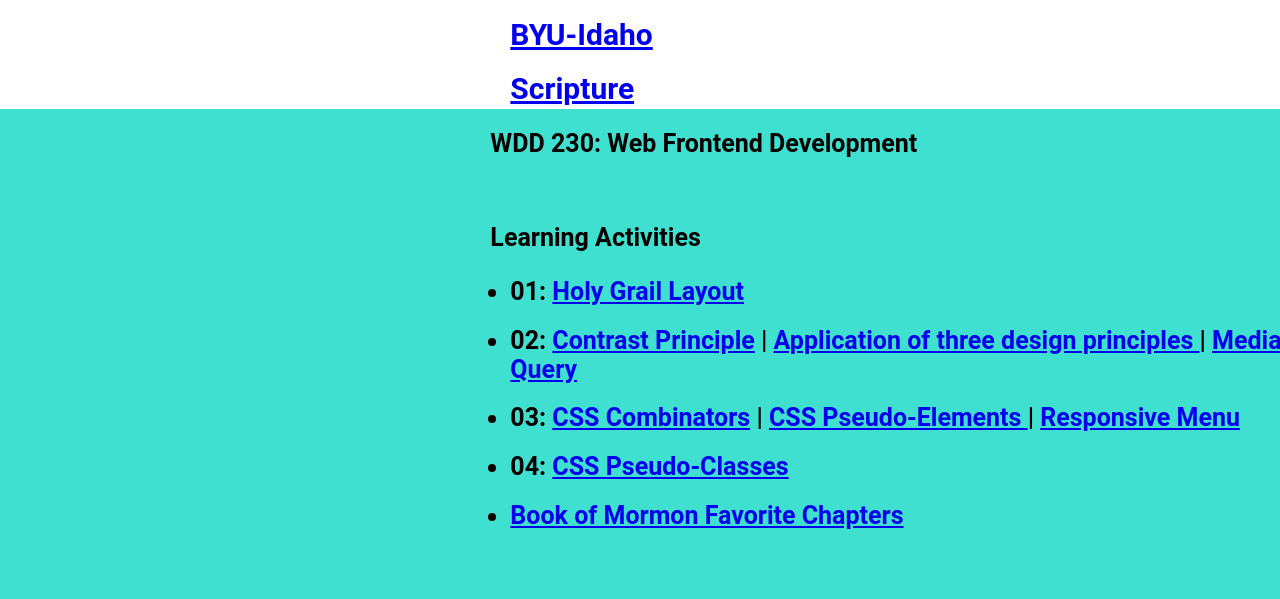
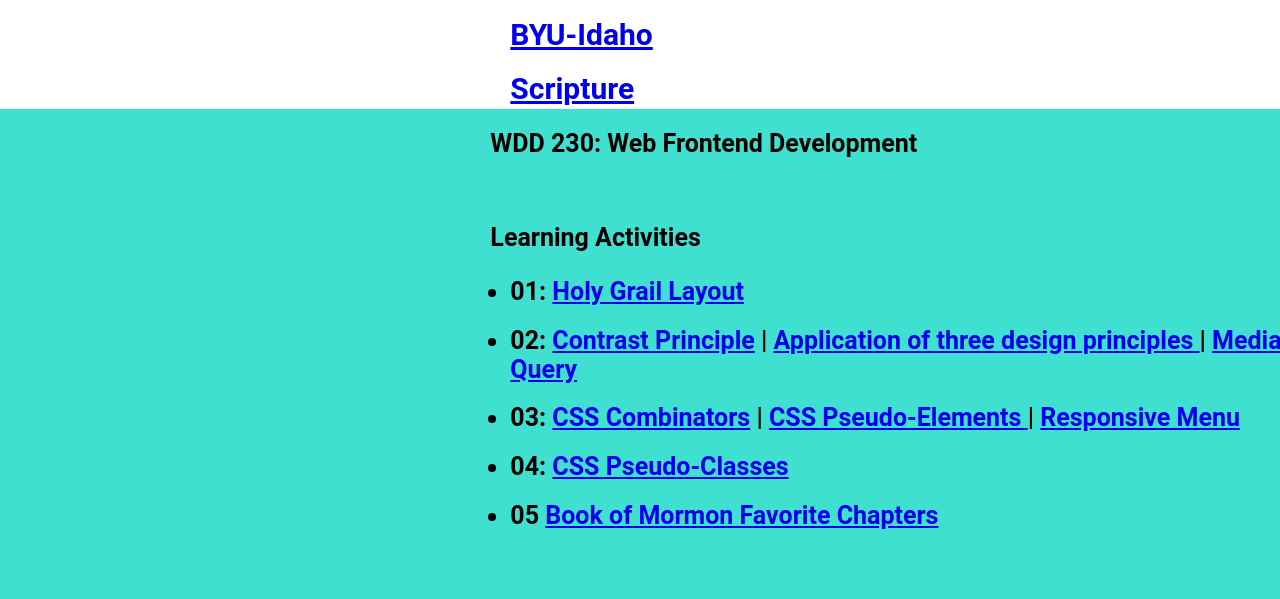
Before and after one commit to dantonifa/wdd230, a plain HTML site: page index.html in a window 1280 px wide. Shown: the part 421-1020 px from the top of the page. Drawn offline with Linux system fonts and the light colour scheme.

Commit message:
Update index.html

```diff
--- a/index.html
+++ b/index.html
@@ -79,7 +79,7 @@
                         </a>
 
                     </li>
-                    <li>
+                    <li>05
                         <a href="lesson05/bom.html" title="Book of Mormon Favorite Chapters">
                             Book of Mormon Favorite Chapters
                         </a>
@@ -114,3 +114,6 @@
         <script src="scripts/getdates.js"></script>
     </body>
 </html>
+        <script src="scripts/getdates.js"></script>
+    </body>
+</html>
```
